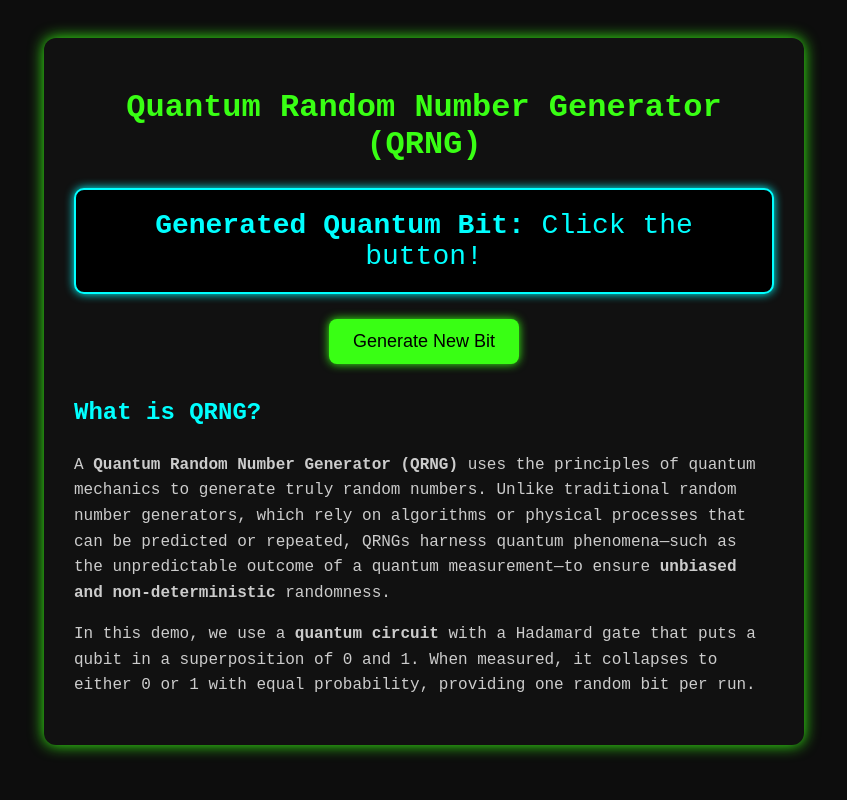
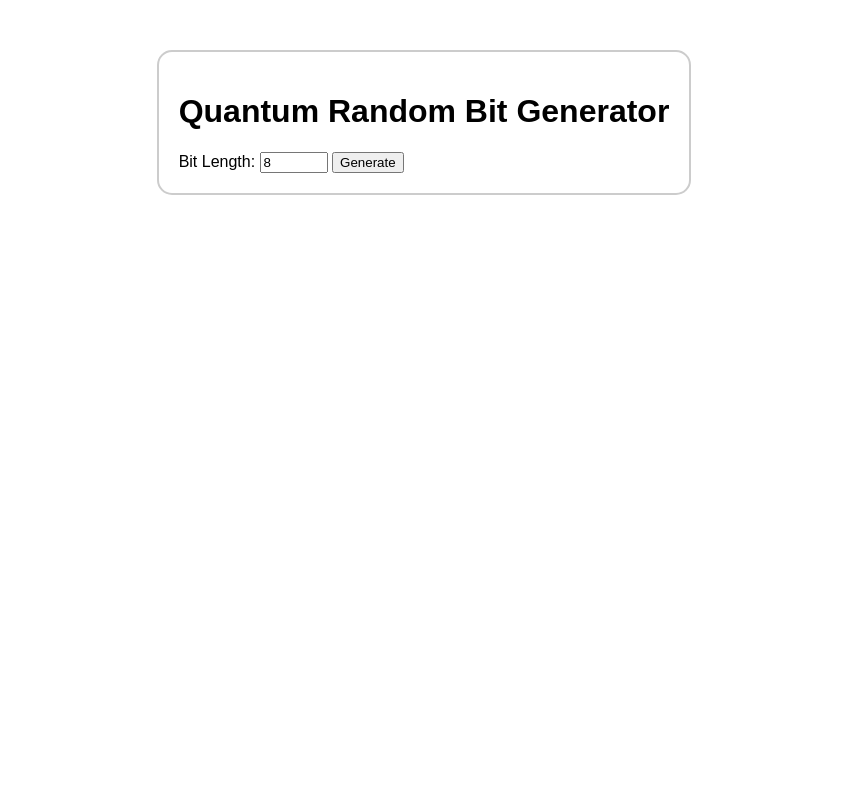
Before and after one commit to BharathB777/qrng-web-app, a Flask app: page / in a window 1280 px wide. Shown: the whole page, without its empty margins (216-1063 px from the left). Run offline with Flask 3, Linux system fonts and the light colour scheme.

Commit message:
Initial commit: Quantum Random Bit Generator using Flask and Qiskit

```diff
--- a/app.py
+++ b/app.py
@@ -1,6 +1,6 @@
 import os
 from flask import Flask, render_template, request
-from qrng import generate_quantum_bit  # This should return a string like '01101001'
+from qrng import generate_quantum_bit
 
 app = Flask(__name__)
 
@@ -8,18 +8,21 @@ app = Flask(__name__)
 def index():
     bit = None
     bit_counts = None
+    bit_length = 8  # default value
 
     if request.method == "POST":
-        bit = generate_quantum_bit(8)  # Generate 8 quantum bits as a string
+        try:
+            bit_length = int(request.form.get("bit_length", 8))
+            bit = generate_quantum_bit(bit_length)
+            bit_counts = {
+                "0": bit.count("0"),
+                "1": bit.count("1")
+            }
+        except Exception as e:
+            bit = f"Error: {str(e)}"
 
-        # Count how many 0s and 1s are in the 8-bit string
-        bit_counts = {
-            "0": bit.count("0"),
-            "1": bit.count("1")
-        }
-
-    return render_template("index.html", bit=bit, bit_counts=bit_counts)
+    return render_template("index.html", bit=bit, bit_counts=bit_counts, bit_length=bit_length)
 
 if __name__ == "__main__":
-    port = int(os.environ.get("PORT", 10000))  # Default to 10000 for local dev
+    port = int(os.environ.get("PORT", 10000))
     app.run(debug=True, host="0.0.0.0", port=port)
--- a/templates/index.html
+++ b/templates/index.html
@@ -1,136 +1,41 @@
 <!DOCTYPE html>
-<html lang="en">
+<html>
 <head>
-    <meta charset="UTF-8">
-    <title>Quantum Random Number Generator</title>
-    <script src="https://cdn.jsdelivr.net/npm/chart.js"></script>
+    <title>Quantum Random Bit Generator</title>
     <style>
         body {
-            font-family: 'Courier New', monospace;
-            background-color: #0d0d0d;
-            color: #39ff14;
-            padding: 30px;
+            font-family: Arial, sans-serif;
+            text-align: center;
+            margin-top: 50px;
         }
         .container {
-            max-width: 700px;
-            margin: auto;
-            background-color: #111;
-            padding: 30px;
-            border-radius: 12px;
-            box-shadow: 0 0 15px #39ff14;
+            display: inline-block;
+            text-align: left;
+            padding: 20px;
+            border: 2px solid #ccc;
+            border-radius: 15px;
         }
-        h1 {
-            color: #39ff14;
-            text-align: center;
-        }
-        .bit-box {
-            font-size: 28px;
-            background: #000;
-            color: #00ffff;
-            padding: 20px;
-            margin: 25px 0;
-            border: 2px solid #00ffff;
-            border-radius: 10px;
-            text-align: center;
-            box-shadow: 0 0 10px #00ffff;
-            animation: pulse 1.2s ease-out;
-        }
-        button {
-            background-color: #39ff14;
-            color: black;
-            padding: 12px 24px;
-            font-size: 18px;
-            border: none;
-            border-radius: 8px;
-            cursor: pointer;
-            display: block;
-            margin: 0 auto;
-            box-shadow: 0 0 10px #39ff14;
-            transition: all 0.3s ease;
-        }
-        button:hover {
-            background-color: #00ff99;
-            box-shadow: 0 0 20px #00ff99;
-        }
-        .explanation {
-            margin-top: 30px;
-            line-height: 1.6;
-            color: #ccc;
-        }
-        .explanation h2 {
-            color: #00ffff;
-        }
-        @keyframes pulse {
-            0%   { box-shadow: 0 0 5px #00ffff; transform: scale(1); }
-            50%  { box-shadow: 0 0 25px #00ffff; transform: scale(1.05); }
-            100% { box-shadow: 0 0 10px #00ffff; transform: scale(1); }
+        input[type="number"] {
+            width: 60px;
         }
     </style>
 </head>
 <body>
     <div class="container">
-        <h1>Quantum Random Number Generator (QRNG)</h1>
-
-        <div class="bit-box">
-            <strong>Generated Quantum Bit:</strong> {{ bit if bit else "Click the button!" }}
-        </div>
-
+        <h1>Quantum Random Bit Generator</h1>
         <form method="POST">
-            <button type="submit">Generate New Bit</button>
+            <label for="bit_length">Bit Length:</label>
+            <input type="number" id="bit_length" name="bit_length" value="{{ bit_length }}" min="1" max="32" required>
+            <button type="submit">Generate</button>
         </form>
 
-        {% if bit_counts %}
-        <h2 style="text-align: center; margin-top: 40px;">Bit Frequency Chart</h2>
-        <canvas id="bitChart" width="400" height="200" style="display: block; margin: 0 auto;"></canvas>
+        {% if bit %}
+            <h3>Quantum Bit: {{ bit }}</h3>
+            {% if bit_counts %}
+                <p>Count of 0s: {{ bit_counts['0'] }}</p>
+                <p>Count of 1s: {{ bit_counts['1'] }}</p>
+            {% endif %}
         {% endif %}
-
-        <div class="explanation">
-            <h2>What is QRNG?</h2>
-            <p>
-                A <strong>Quantum Random Number Generator (QRNG)</strong> uses the principles of quantum mechanics to generate truly random numbers.
-                Unlike traditional random number generators, which rely on algorithms or physical processes that can be predicted or repeated,
-                QRNGs harness quantum phenomena—such as the unpredictable outcome of a quantum measurement—to ensure
-                <strong>unbiased and non-deterministic</strong> randomness.
-            </p>
-            <p>
-                In this demo, we use a <strong>quantum circuit</strong> with a Hadamard gate that puts a qubit in a superposition of 0 and 1.
-                When measured, it collapses to either 0 or 1 with equal probability, providing one random bit per run.
-            </p>
-        </div>
     </div>
-
-    {% if bit_counts %}
-    <script>
-        const bitData = {{ bit_counts | tojson }};
-        const ctx = document.getElementById('bitChart').getContext('2d');
-        const chart = new Chart(ctx, {
-            type: 'bar',
-            data: {
-                labels: ['0', '1'],
-                datasets: [{
-                    label: 'Bit Frequency',
-                    data: [bitData["0"], bitData["1"]],
-                    backgroundColor: ['#3498db', '#2ecc71'],
-                    borderWidth: 1
-                }]
-            },
-            options: {
-                scales: {
-                    y: {
-                        beginAtZero: true,
-                        precision: 0
-                    }
-                },
-                plugins: {
-                    legend: {
-                        labels: {
-                            color: '#39ff14'
-                        }
-                    }
-                }
-            }
-        });
-    </script>
-    {% endif %}
 </body>
 </html>
```
Also changed, not shown: qrng.py (+4 -5 lines).
